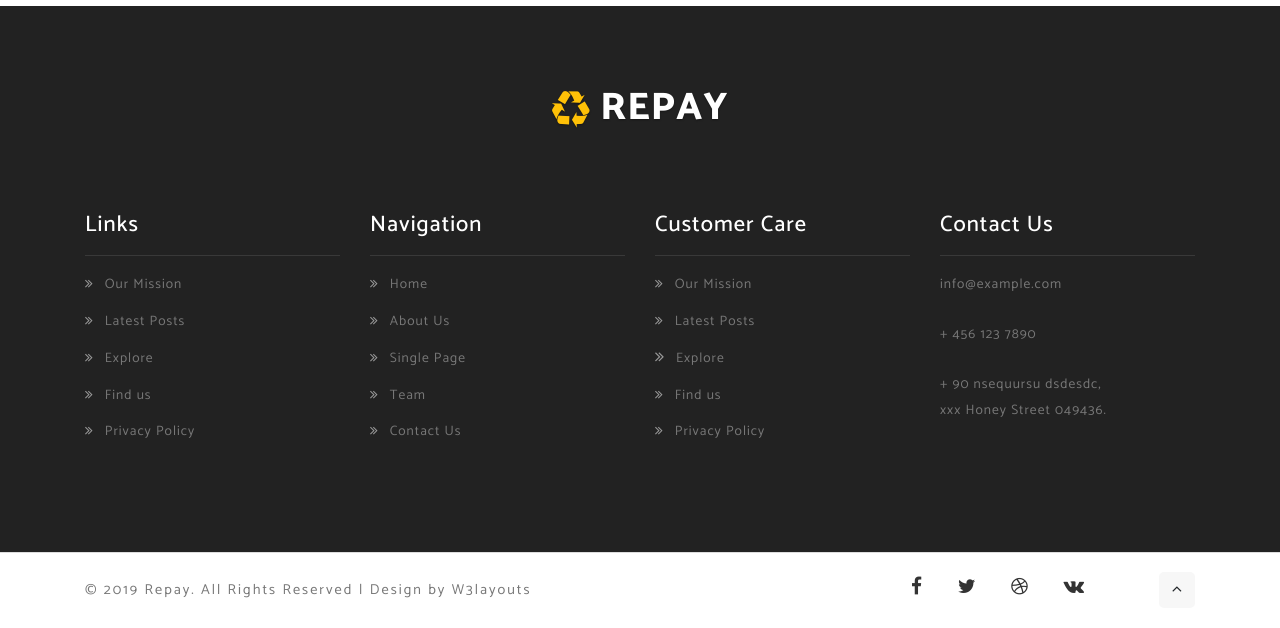
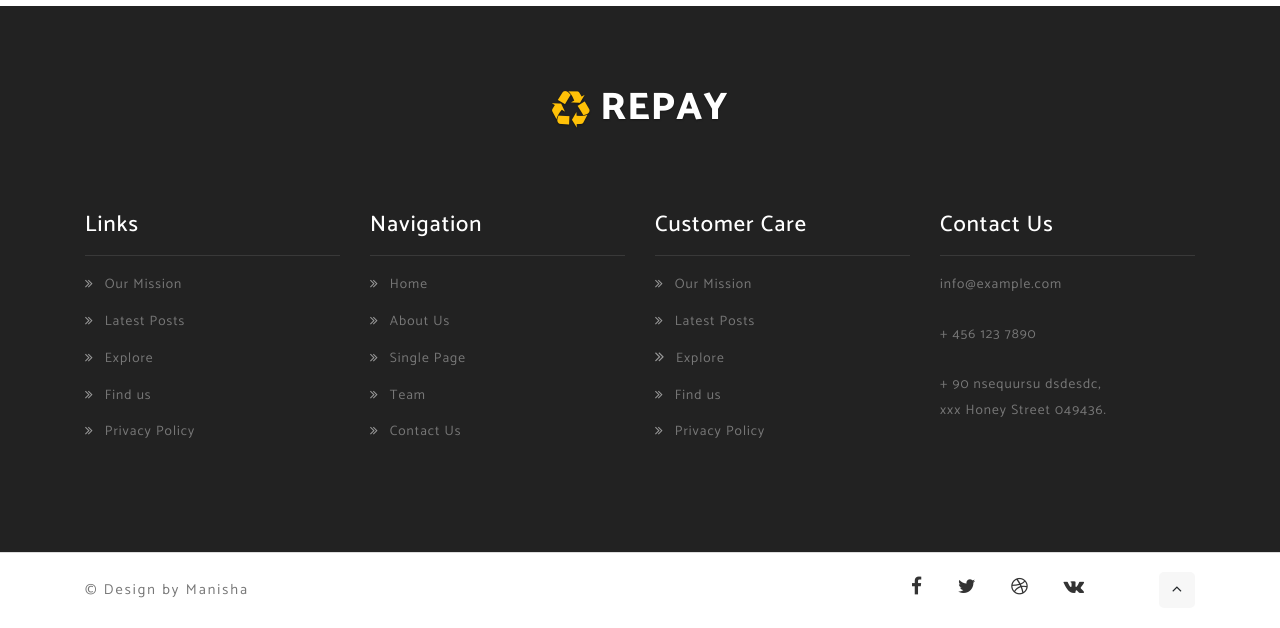
Before and after one commit to welcomemanisha123/frtpro, a plain HTML site: page contact.html in a window 1280 px wide. Shown: the part 1396-2024 px from the top of the page. Drawn offline with Linux system fonts and the light colour scheme.

Commit message:
Add files via upload

```diff
--- a/contact.html
+++ b/contact.html
@@ -1,15 +1,8 @@
-<!--
-Author: W3layouts
-Author URL: http://w3layouts.com
-License: Creative Commons Attribution 3.0 Unported
-License URL: http://creativecommons.org/licenses/by/3.0/
--->
-
 <!DOCTYPE html>
 <html lang="zxx">
 
 <head>
-    <title>Repay Net Banking Category Bootstrap Responsive Web Template | Contact :: W3layouts</title>
+    <title>Repay Net Banking</title>
     <!-- Meta tag Keywords -->
     <meta name="viewport" content="width=device-width, initial-scale=1">
     <meta charset="UTF-8" />
@@ -289,8 +282,7 @@ License URL: http://creativecommons.org/licenses/by/3.0/
     <div class="copy-right">
         <div class="container">
             <div class="row">
-                <p class="copy-right-grids text-md-left text-center my-sm-4 my-4 col-md-6">© 2019 Repay. All Rights Reserved | Design by
-                    <a href="http://w3layouts.com/"> W3layouts </a>
+                <p class="copy-right-grids text-md-left text-center my-sm-4 my-4 col-md-6">© Design by Manisha
                 </p>
                 <div class="w3-pvt-footer text-md-right text-center mt-4 col-md-5">
                     <ul class="list-unstyled w3-pvt-icons">
```
Also changed, not shown: about.html (+2 -10 lines), blog.html (+2 -10 lines), index.html (+3 -10 lines), single.html (+2 -10 lines).
